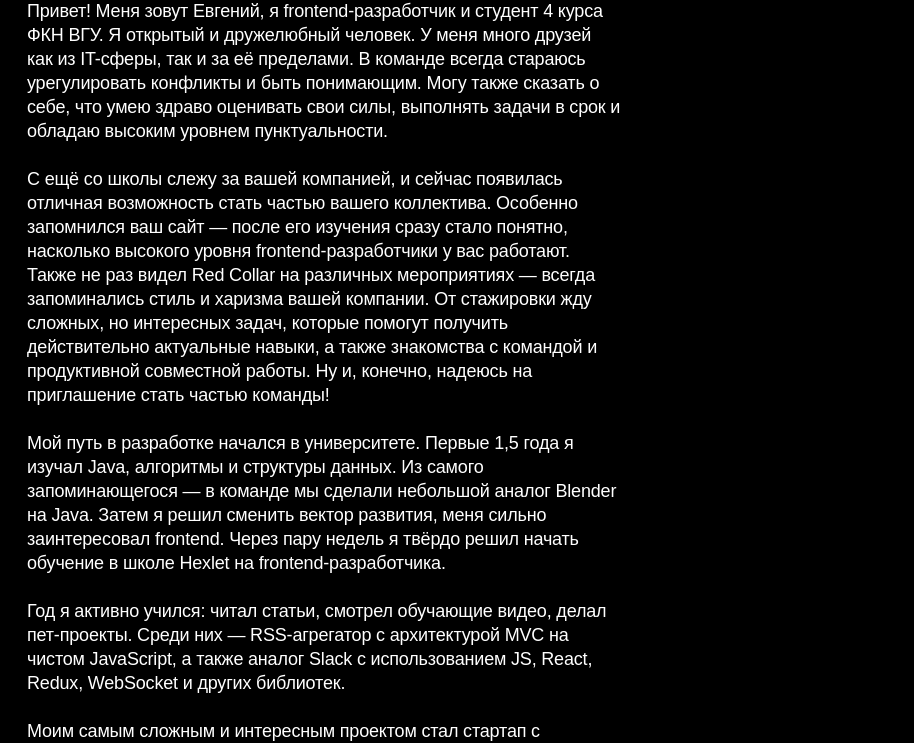
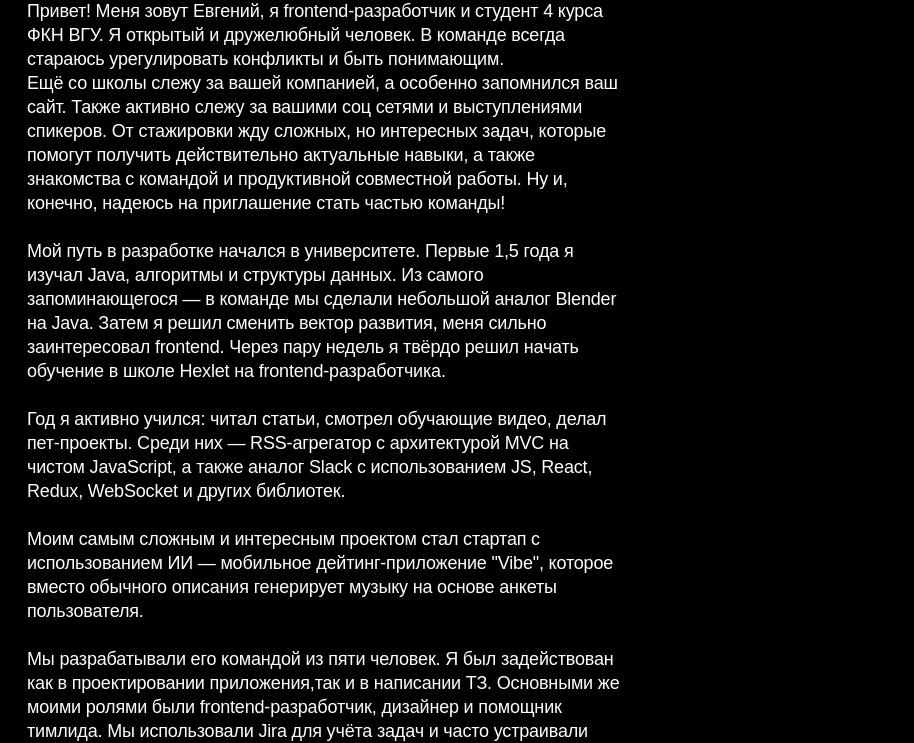
Before and after one commit to Shao-Lin/Red-Collar-resume, a plain HTML site: page index.html in a window 1280 px wide. Shown: the part 59-802 px from the top of the page, 366-1280 px from the left. Drawn offline with Linux system fonts and the light colour scheme.

Commit message:
Update desc

```diff
--- a/index.html
+++ b/index.html
@@ -72,22 +72,15 @@
         <div class="content__intro">
           <p class="content__text">
             Привет! Меня зовут Евгений, я frontend-разработчик и студент 4 курса
-            ФКН ВГУ. Я открытый и дружелюбный человек. У меня много друзей как
-            из IT-сферы, так и за её пределами. В команде всегда стараюсь
-            урегулировать конфликты и быть понимающим. Могу также сказать о
-            себе, что умею здраво оценивать свои силы, выполнять задачи в срок и
-            обладаю высоким уровнем пунктуальности.
+            ФКН ВГУ. Я открытый и дружелюбный человек. В команде всегда стараюсь
+            урегулировать конфликты и быть понимающим.
             <br />
-            <br />
-            С ещё со школы слежу за вашей компанией, и сейчас появилась отличная
-            возможность стать частью вашего коллектива. Особенно запомнился ваш
-            сайт — после его изучения сразу стало понятно, насколько высокого
-            уровня frontend-разработчики у вас работают. Также не раз видел Red
-            Collar на различных мероприятиях — всегда запоминались стиль и
-            харизма вашей компании. От стажировки жду сложных, но интересных
-            задач, которые помогут получить действительно актуальные навыки, а
-            также знакомства с командой и продуктивной совместной работы. Ну и,
-            конечно, надеюсь на приглашение стать частью команды!
+            Ещё со школы слежу за вашей компанией, а особенно запомнился ваш
+            сайт. Также активно слежу за вашими соц сетями и выступлениями
+            спикеров. От стажировки жду сложных, но интересных задач, которые
+            помогут получить действительно актуальные навыки, а также знакомства
+            с командой и продуктивной совместной работы. Ну и, конечно, надеюсь
+            на приглашение стать частью команды!
             <br />
             <br />
             Мой путь в разработке начался в университете. Первые 1,5 года я
@@ -106,23 +99,33 @@
             <br />
             Моим самым сложным и интересным проектом стал стартап с
             использованием ИИ — мобильное дейтинг-приложение "Vibe", которое
-            вместо обычного описания генерирует музыку на основе личности
+            вместо обычного описания генерирует музыку на основе анкеты
             пользователя.
 
             <br />
             <br />
-            Мы разрабатывали его командой из пяти человек. Я выполнял роль
-            frontend-разработчика, дизайнера и помощника тимлида. Мы
-            использовали Jira для учёта задач, часто созванивались и чётко
-            следовали техническому заданию.
+            Мы разрабатывали его командой из пяти человек. Я был задействован
+            как в проектировании приложения,так и в написании ТЗ. Основными же
+            моими ролями были frontend-разработчик, дизайнер и помощник тимлида.
+            Мы использовали Jira для учёта задач и часто устраивали созвоны для
+            их обсуждения
             <br />
             <br />
             Через месяц был готов макет в Figma и архитектура приложения, через
             два — уже работающее MVP с CI/CD процессами, а через три — полностью
             готовое приложение. Оно включало 17 интерактивных экранов, фронтенд
             насчитывал более 15 000 строк кода, и было задействовано 26
-            эндпоинтов. Технологии: TypeScript, React, Redux Toolkit, SCSS,
-            WebSocket, i18n, Vite, Git, MUI, Formik, Yup и другие.
+            эндпоинтов.
+
+            <br />
+            <br />
+            Самыми сложными задачами в этом проекте были настройка личного чата,
+            обработка и валидация 6 разных типов форм на 1 странице и борьба с
+            непредвидеными сетевыми ошибками и конфликтами версий.
+            <br />
+            <br />
+            Технологии: TypeScript, React, Redux Toolkit, SCSS, WebSocket, i18n,
+            Vite, Git, MUI, Formik, Yup и другие.
             <br />
             <br />
 
```
